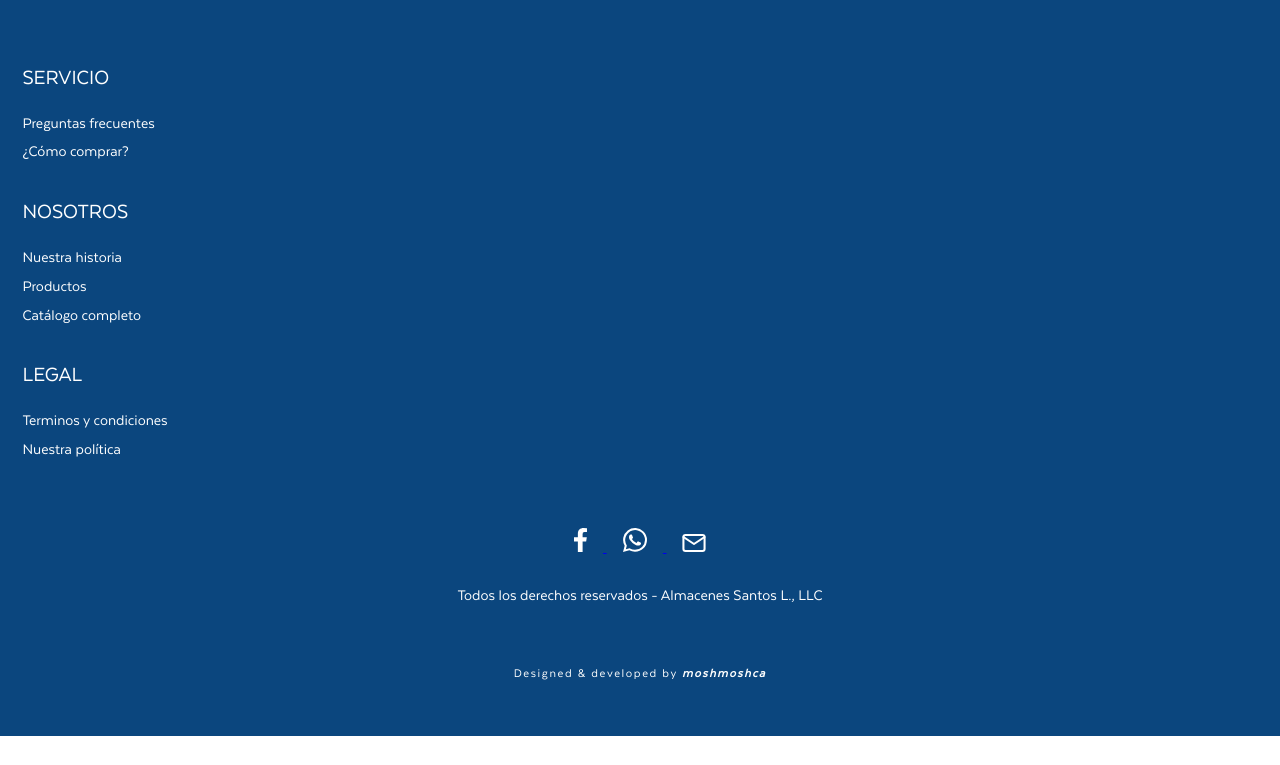
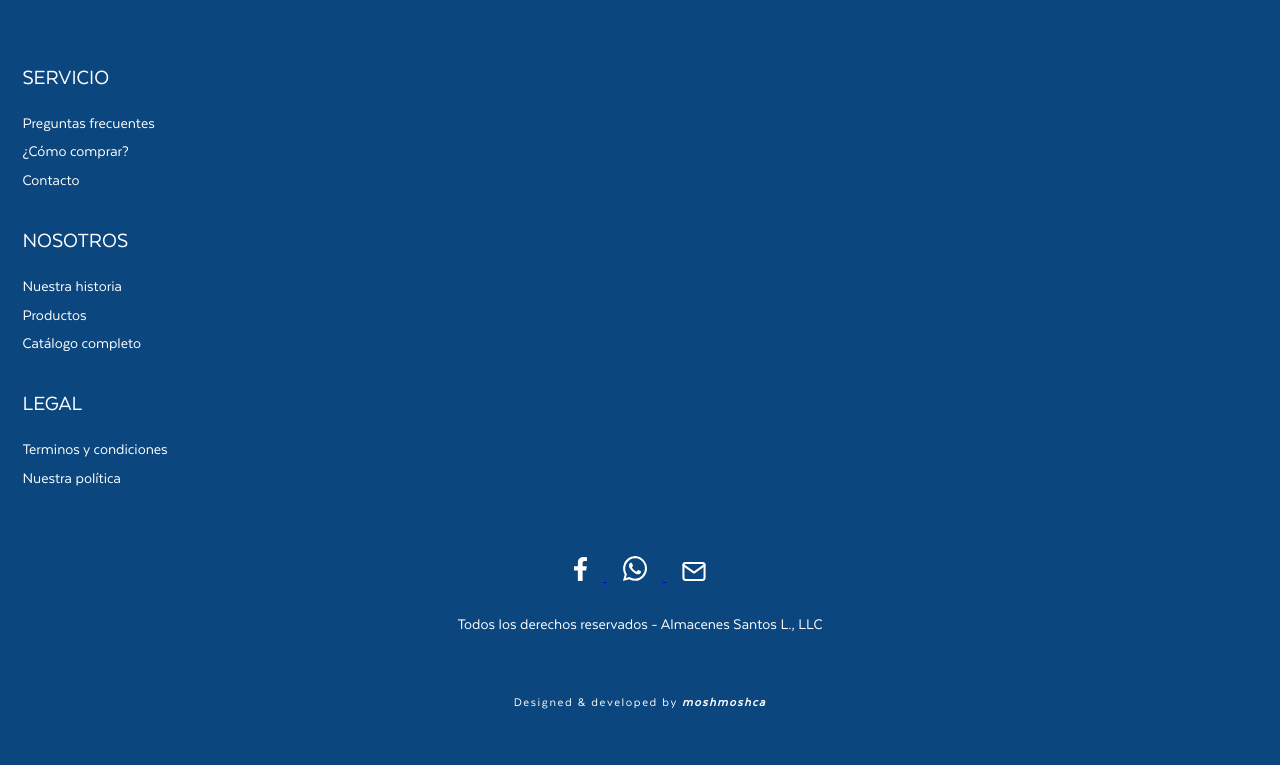
Before and after one commit to moshmoshca/almacenes-santos, a plain HTML site: page index.html in a window 1280 px wide. Shown: the part 5094-5859 px from the top of the page. Before the commit the page ends 5830 px from the top, so only its background shows below. Drawn offline with Linux system fonts and the light colour scheme.

Commit message:
Add links to footer nav

```diff
--- a/index.html
+++ b/index.html
@@ -259,19 +259,20 @@
             <nav class="footer-nav">
                 <ul class="service">
                     <li class="footer-nav-title">Servicio</li>
-                    <li>Preguntas frecuentes</li>
-                    <li>¿Cómo comprar?</li>
+                    <li><a href="#">Preguntas frecuentes</a></li>
+                    <li><a href="#">¿Cómo comprar?</a></li>
+                    <li><a href="#">Contacto</a></li>
                 </ul>
                 <ul>
                     <li class="footer-nav-title">Nosotros</li>
-                    <li>Nuestra historia</li>
-                    <li>Productos</li>
-                    <li>Catálogo completo</li>
+                    <li><a href="#">Nuestra historia</a></li>
+                    <li><a href="#">Productos</a></li>
+                    <li><a href="#">Catálogo completo</a></li>
                 </ul>
                 <ul>
                     <li class="footer-nav-title">Legal</li>
-                    <li>Terminos y condiciones</li>
-                    <li>Nuestra política</li>
+                    <li><a href="#">Terminos y condiciones</a></li>
+                    <li><a href="#">Nuestra política</a></li>
                 </ul>
             </nav>
 
--- a/style.css
+++ b/style.css
@@ -541,6 +541,11 @@ body {
     line-height: 1.8rem;
 }
 
+.footer-nav a {
+    text-decoration: none;
+    color: white;
+}
+
 .copyright {
     order: 4;
     padding: 0 3rem;
```
